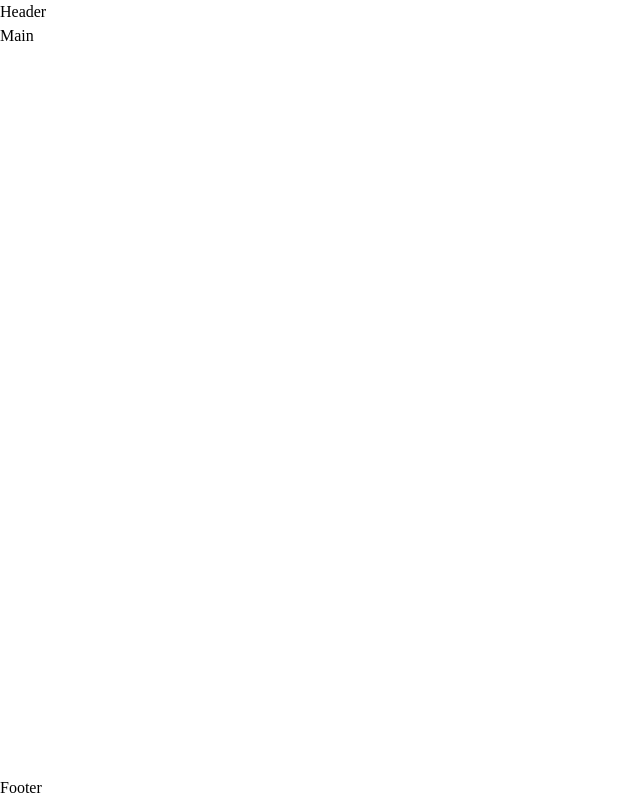
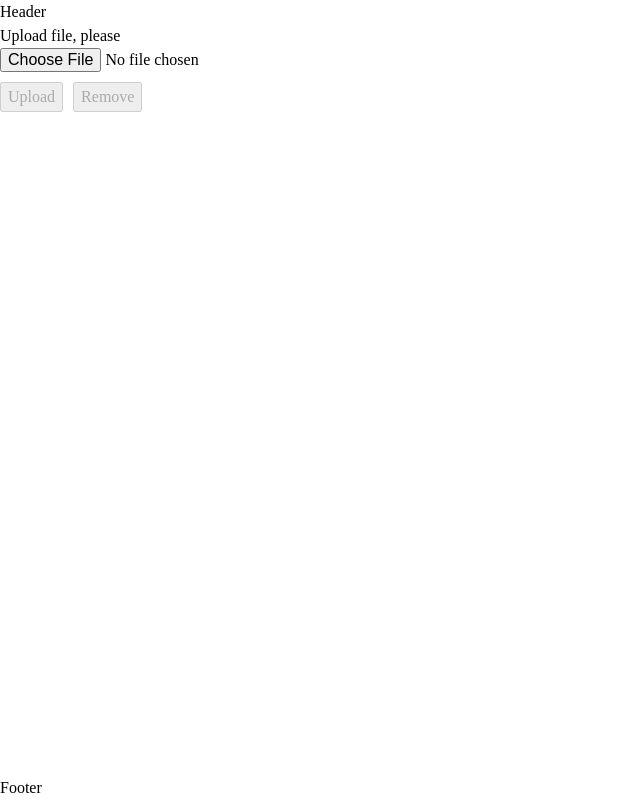
Before and after one commit to yurirodnov/doc-fresh, a React (Vite) app in the folder front/: page / in a window 1280 px wide. Shown: the whole page, without its empty margins (0-640 px from the left). Built offline with nearby package versions, Linux system fonts and the light colour scheme.

Commit message:
add upload form

```diff
--- a/front/package.json
+++ b/front/package.json
@@ -10,6 +10,7 @@
     "preview": "vite preview"
   },
   "dependencies": {
+    "axios": "^1.19.0",
     "react": "^19.2.8",
     "react-dom": "^19.2.8"
   },
--- a/front/src/components/button/Button.tsx
+++ b/front/src/components/button/Button.tsx
@@ -6,10 +6,16 @@ type ButtonType = "submit" | "button";
 
 interface ButtonProps {
   title: string;
-  variant: ButtonVariant;
+  variant?: ButtonVariant;
   type: ButtonType;
+  disabled: boolean;
+  onClick?: () => void;
 }
 
-export const Button = ({ title, variant, type }: ButtonProps) => {
-  return <button>{title}</button>;
+export const Button = ({ title, variant, type, disabled, onClick }: ButtonProps) => {
+  return (
+    <button type={type} disabled={disabled} onClick={onClick}>
+      {title}
+    </button>
+  );
 };
--- /dev/null
+++ b/front/src/components/file-upload-form/FileUploadForm.module.css
@@ -0,0 +1,4 @@
+.formButtons {
+  display: flex;
+  gap: 10px;
+}
--- /dev/null
+++ b/front/src/components/file-upload-form/FileUploadForm.tsx
@@ -0,0 +1,78 @@
+import { useState, useRef } from "react";
+import type { ChangeEvent, SubmitEvent } from "react";
+import { Button } from "../button/Button";
+
+import styles from "./FileUploadForm.module.css";
+import axios from "axios";
+
+interface UploadResponse {
+  message: string;
+  processData: any;
+}
+
+export const FileUploadForm = () => {
+  const [file, setFile] = useState<File | null>(null);
+  const [loading, setLoading] = useState<boolean>(false);
+  const [message, setMessage] = useState<string>("Upload file, please");
+
+  const fileInputRef = useRef<HTMLInputElement>(null);
+
+  const allowedFilesFormats = ".pdf,.doc,.docx,.txt";
+
+  const uploadAPI = "api/upload";
+
+  const handleFileChange = (e: ChangeEvent<HTMLInputElement>) => {
+    if (e.target.files && e.target.files[0]) {
+      setFile(e.target.files[0]);
+    }
+  };
+
+  const handleSubmit = async (e: SubmitEvent<HTMLFormElement>) => {
+    e.preventDefault();
+
+    if (!file) return;
+
+    const data = new FormData();
+    data.append("document", file);
+
+    setLoading(true);
+    setMessage("File loading...");
+
+    try {
+      const response = await axios.post();
+    } catch (err) {
+    } finally {
+      setLoading(false);
+    }
+  };
+
+  const handleRemove = () => {
+    if (file) {
+      setFile(null);
+      setMessage("");
+    }
+
+    if (fileInputRef.current) {
+      fileInputRef.current.value = "";
+    }
+  };
+
+  return (
+    <div className={styles.formWrapper}>
+      <form onSubmit={handleSubmit}>
+        <div>{message}</div>
+        <input
+          type="file"
+          onChange={handleFileChange}
+          accept={allowedFilesFormats}
+          style={{ marginBottom: "10px", display: "block" }}
+          ref={fileInputRef}
+        />
+        <div className={styles.formButtons}>
+          <Button title={"Upload"} type="submit" disabled={!file || loading} />
+          <Button title="Remove" type="button" disabled={!file || loading} onClick={handleRemove} />
+        </div>
+      </form>
+    </div>
+  );
+};
--- a/front/src/components/main/Main.tsx
+++ b/front/src/components/main/Main.tsx
@@ -1,5 +1,10 @@
+import { FileUploadForm } from "../file-upload-form/FileUploadForm";
 import styles from "./Main.module.css";
 
 export const Main = () => {
-  return <main className={styles.main}>Main</main>;
+  return (
+    <main className={styles.main}>
+      <FileUploadForm />
+    </main>
+  );
 };
```
Also changed, not shown: 1 other file (tests, documents, lock files or other folders).
